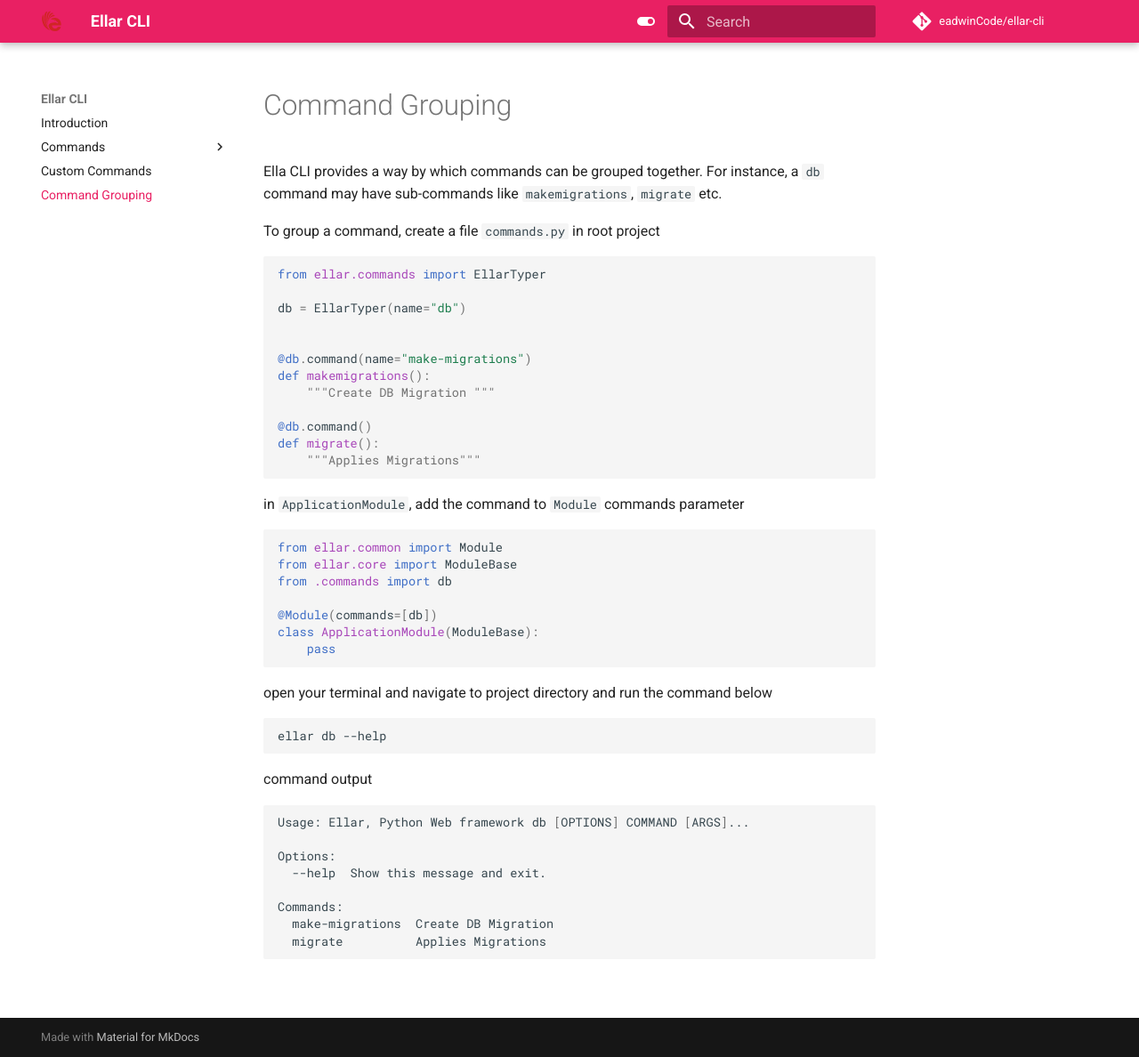
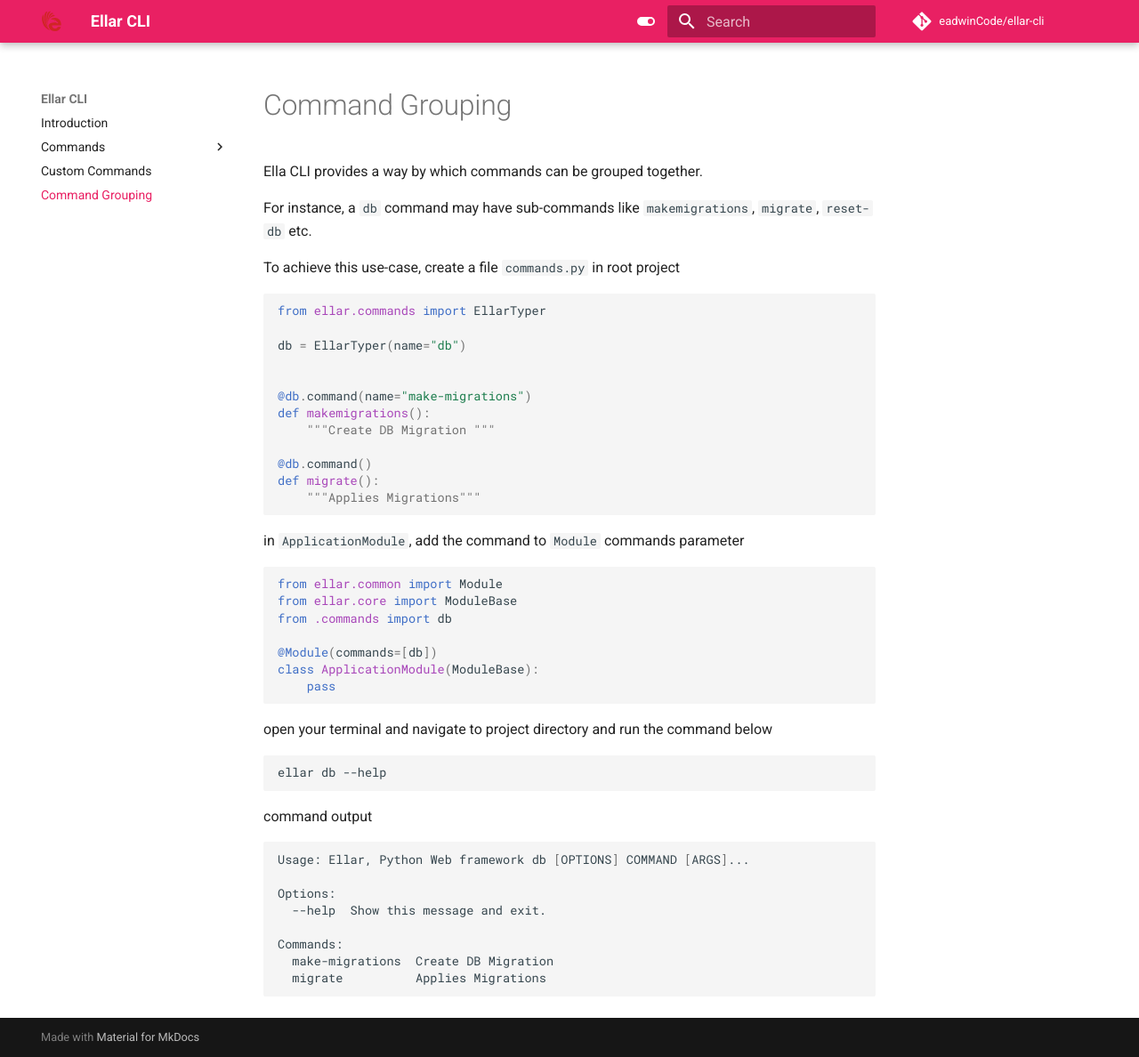
Before and after one commit to python-ellar/ellar-cli, an MkDocs documentation site: the page built from docs/command-grouping.md, in a window 1280 px wide and 1188 px high. Shown: the whole window at 89% size. Built offline with MkDocs 1.6.1 and Material for MkDocs 9.7.7, drawn with Linux system fonts in a browser that asks for light colours; comment, search, counter and statistics services are not loaded.

Commit message:
Docs update

````diff
--- a/docs/command-grouping.md
+++ b/docs/command-grouping.md
@@ -1,8 +1,9 @@
 
 Ella CLI provides a way by which commands can be grouped together.
-For instance, a `db` command may have sub-commands like `makemigrations`, `migrate` etc.
 
-To group a command, create a file `commands.py` in root project
+For instance, a `db` command may have sub-commands like `makemigrations`, `migrate`, `reset-db` etc.
+
+To achieve this use-case, create a file `commands.py` in root project
 ```python
 from ellar.commands import EllarTyper
 
````
Also changed, not shown: docs/create-project-command.md (+1 -1 lines).
